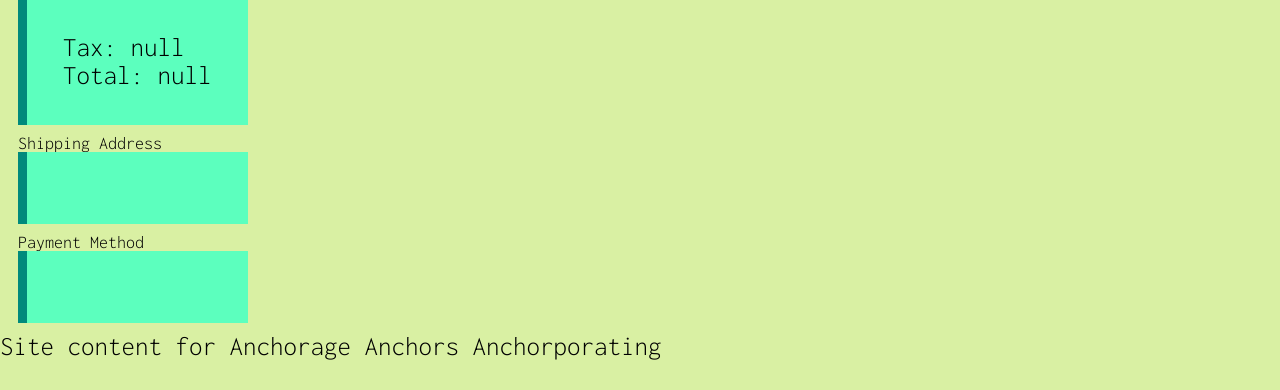
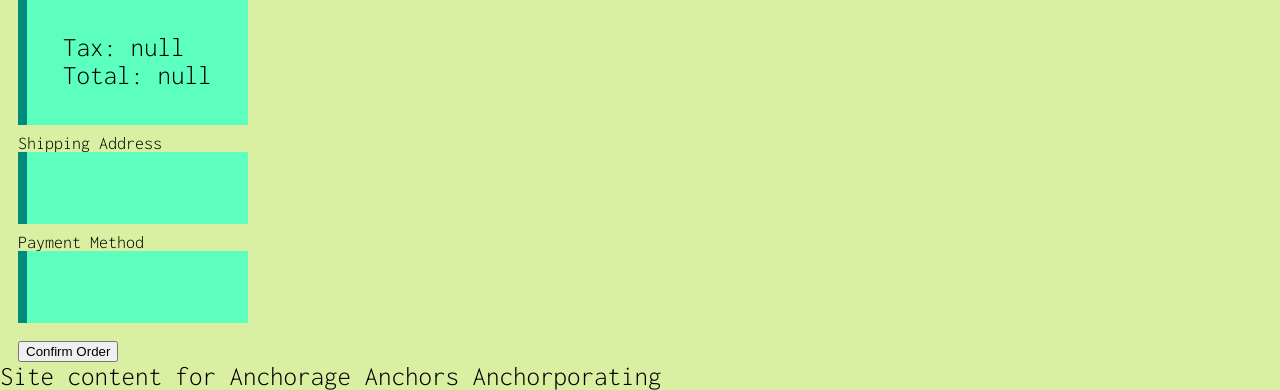
Before and after one commit to enzoferrario/Anchor-Antics, a website: page review/index.html in a window 1280 px wide. Shown: the part 491-881 px from the top of the page. Before the commit the page ends 851 px from the top, so only its background shows below. Drawn offline with Linux system fonts and the light colour scheme.

Commit message:
Add submit button for review page

```diff
--- a/review/index.html
+++ b/review/index.html
@@ -2,7 +2,7 @@
 <!--Note 1: I want to make smaller images of current ones available and use them for the review pages-->
 <!--Note 2: I want to make the payment and shipping on the side in desktop mode, and scroll works fine for mobile -->
 <!--Note 3: Is  it just me or is h3 too small? Will either change it myself or ask someone to do that later-->
-<!--Note 4: Make a confirm order page later-->
+<!--Note 4: Make a confirm order page later (Done)-->
 
   <html lang="en" id = "review-page">
     <head>
@@ -67,6 +67,9 @@
           <p id="pay">
           </p>
         </section>
+        <form action="../confirm">
+          <button type="submit">Confirm Order</button>
+        </form>
       </main>
       <footer id="footer">
         <p>Site content for Anchorage Anchors Anchorporating</p>
```
